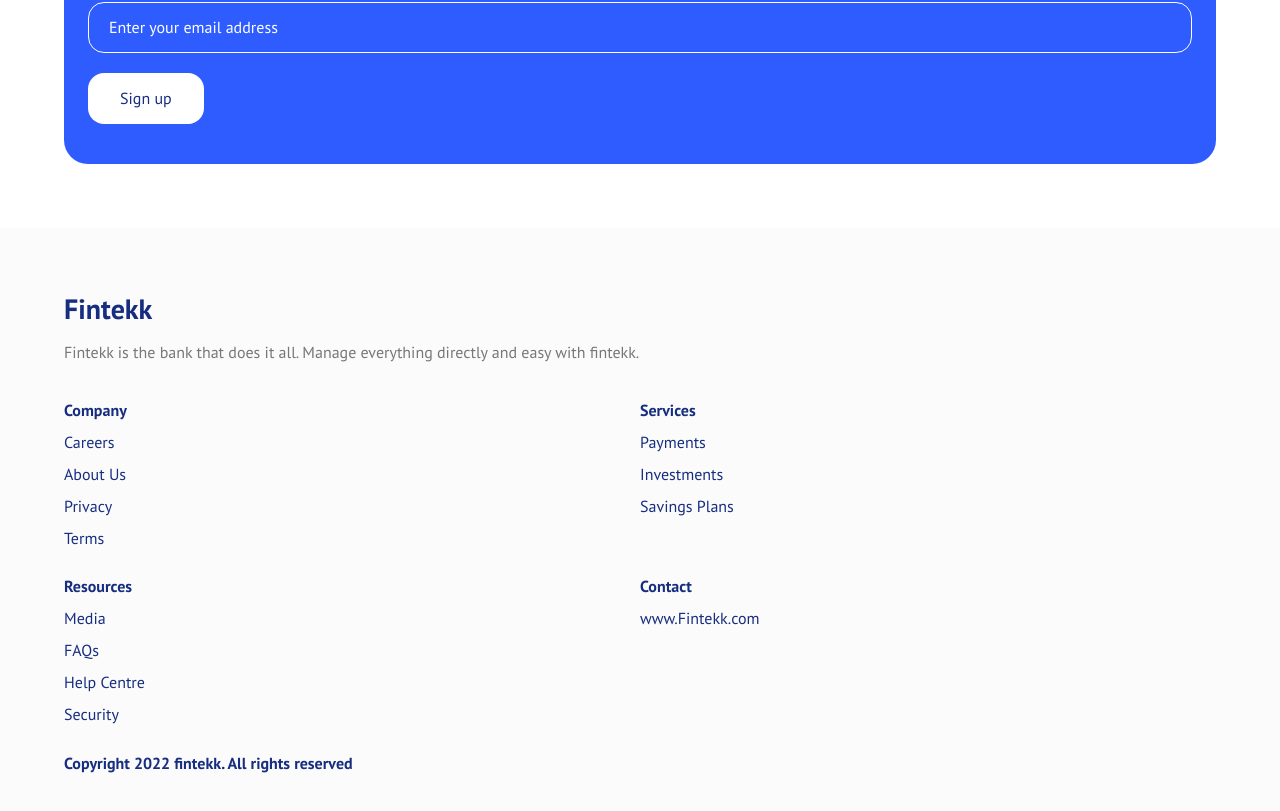
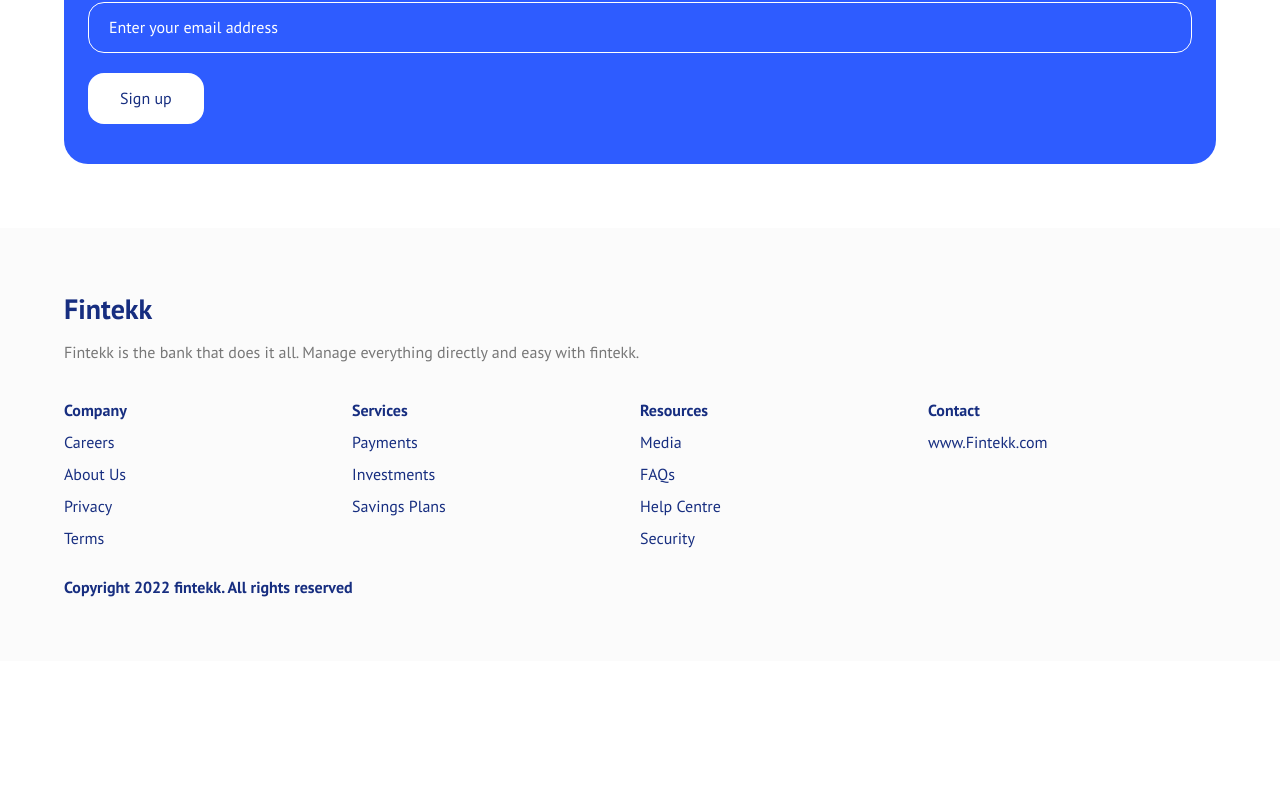
Before and after one commit to ajormoses/Fintekk, a Vue app: page / in a window 1280 px wide. Shown: the part 5384-6195 px from the top of the page. After the commit the page ends 6045 px from the top, so only its background shows below. Built offline with nearby package versions, Linux system fonts and the light colour scheme.

Commit message:
Update: Footer updated

```diff
--- a/src/components/Footer.vue
+++ b/src/components/Footer.vue
@@ -10,7 +10,7 @@
         Fintekk is the bank that does it all. Manage everything directly and
         easy with fintekk.
       </p>
-      <ul class="text-[#172E80] text-base grid grid-cols-2">
+      <ul class="text-[#172E80] text-base grid grid-cols-2 md:grid-cols-4">
         <div class="leading-[2rem]">
           <h1 class="font-bold pt-4">Company</h1>
           <li>Careers</li>
```
